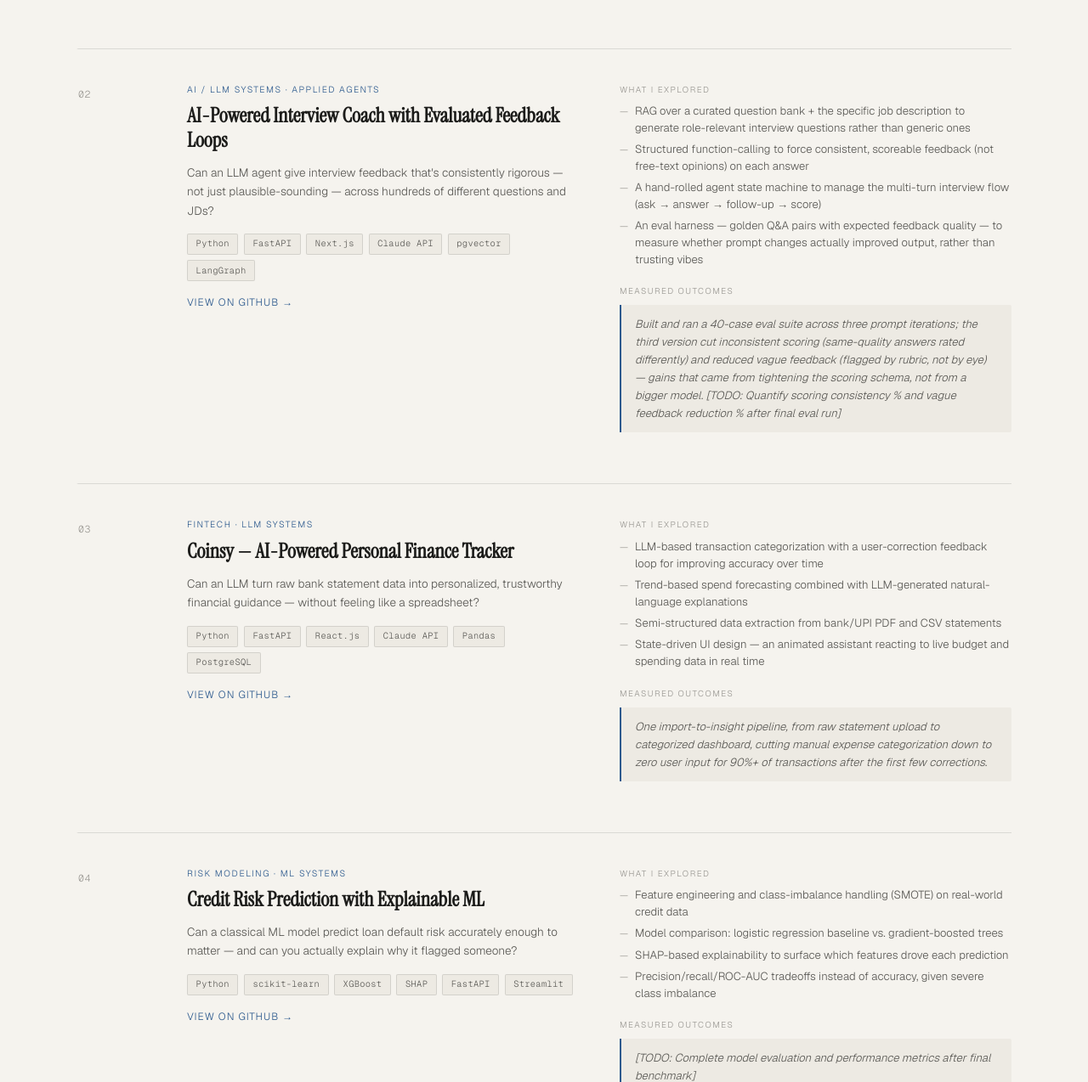
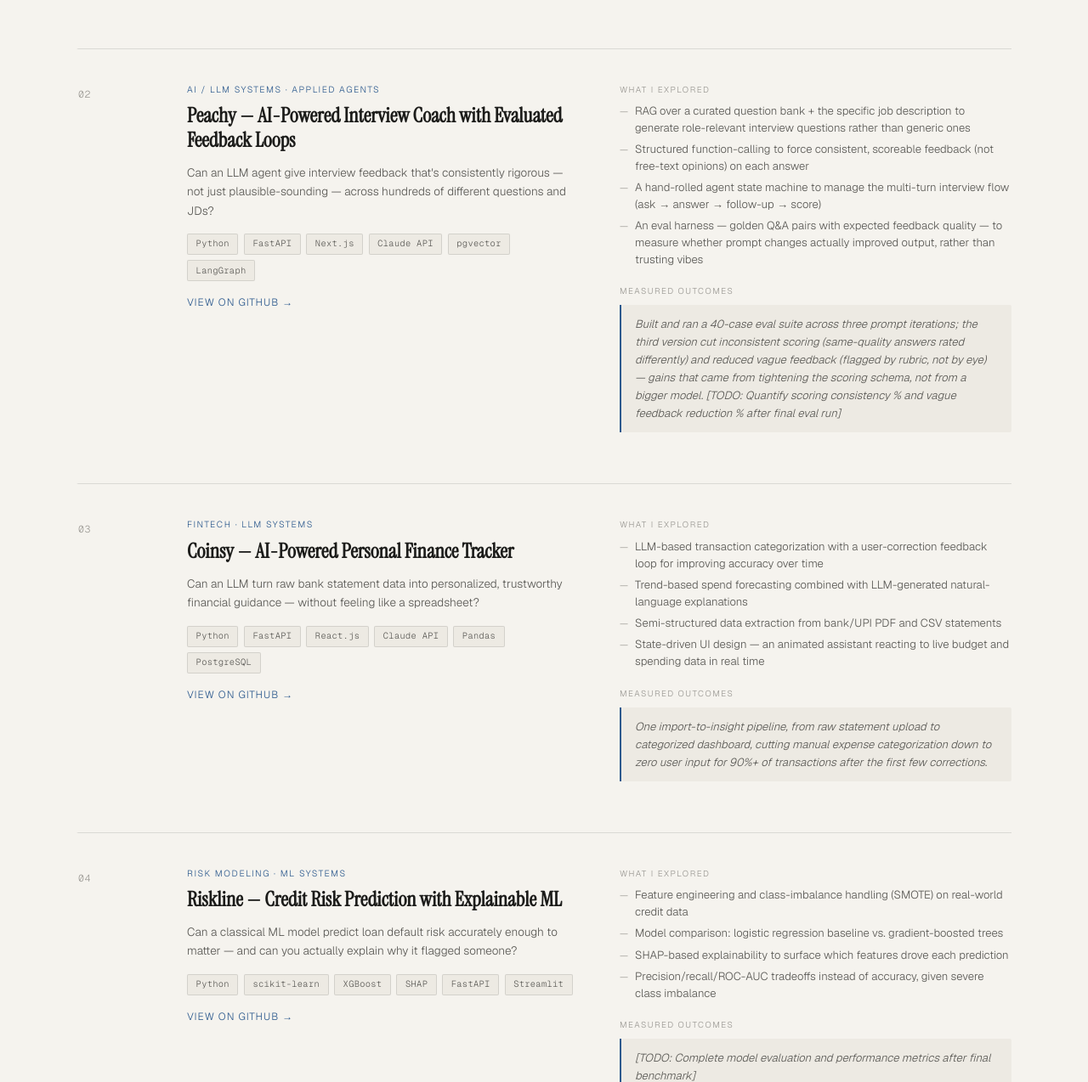
Before and after one commit to KarunyaKalk/KarunyaKalk.github.io, a plain HTML site: page index.html in a window 1280 px wide. Shown: the part 2731-4005 px from the top of the page at 85% size. Drawn offline with nearby package versions, Linux system fonts and the light colour scheme.

Commit message:
Update project titles for Peachy and Riskline

```diff
--- a/index.html
+++ b/index.html
@@ -892,7 +892,7 @@
         <div class="project-num">02</div>
         <div class="project-left">
           <div class="project-category">AI / LLM Systems · Applied Agents</div>
-          <h3 class="project-name">AI-Powered Interview Coach with Evaluated Feedback Loops</h3>
+          <h3 class="project-name">Peachy — AI-Powered Interview Coach with Evaluated Feedback Loops</h3>
           <p class="project-statement">Can an LLM agent give interview feedback that's consistently rigorous — not just plausible-sounding — across hundreds of different questions and JDs?</p>
           <div class="project-tags">
             <span class="tag">Python</span><span class="tag">FastAPI</span><span class="tag">Next.js</span>
@@ -956,7 +956,7 @@
         <div class="project-num">04</div>
         <div class="project-left">
           <div class="project-category">Risk Modeling · ML Systems</div>
-          <h3 class="project-name">Credit Risk Prediction with Explainable ML</h3>
+          <h3 class="project-name">Riskline — Credit Risk Prediction with Explainable ML</h3>
           <p class="project-statement">Can a classical ML model predict loan default risk accurately enough to matter — and can you actually explain why it flagged someone?</p>
           <div class="project-tags">
             <span class="tag">Python</span><span class="tag">scikit-learn</span><span class="tag">XGBoost</span>
```
Also changed, not shown: karunya_portfolio.html (+2 -2 lines), portfolio.html (+2 -2 lines).
